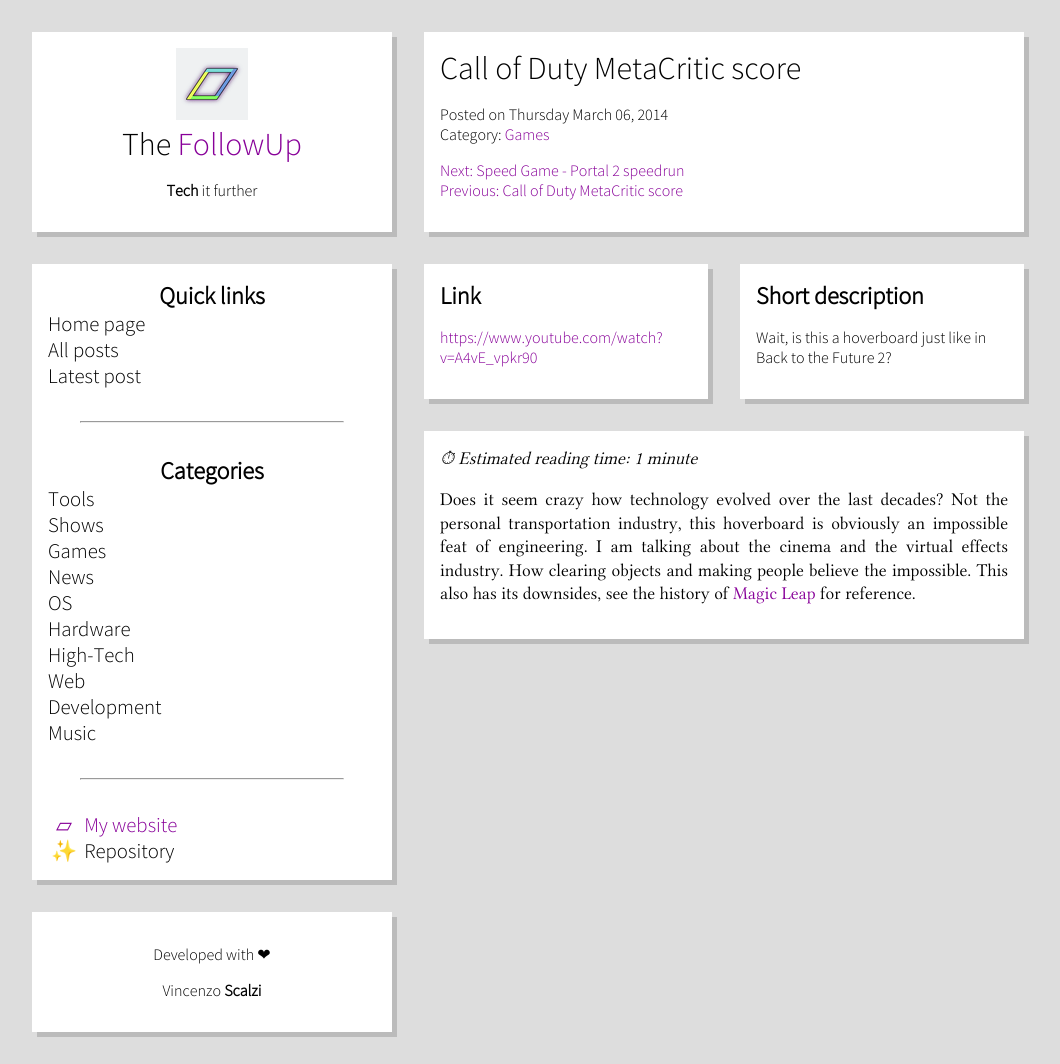
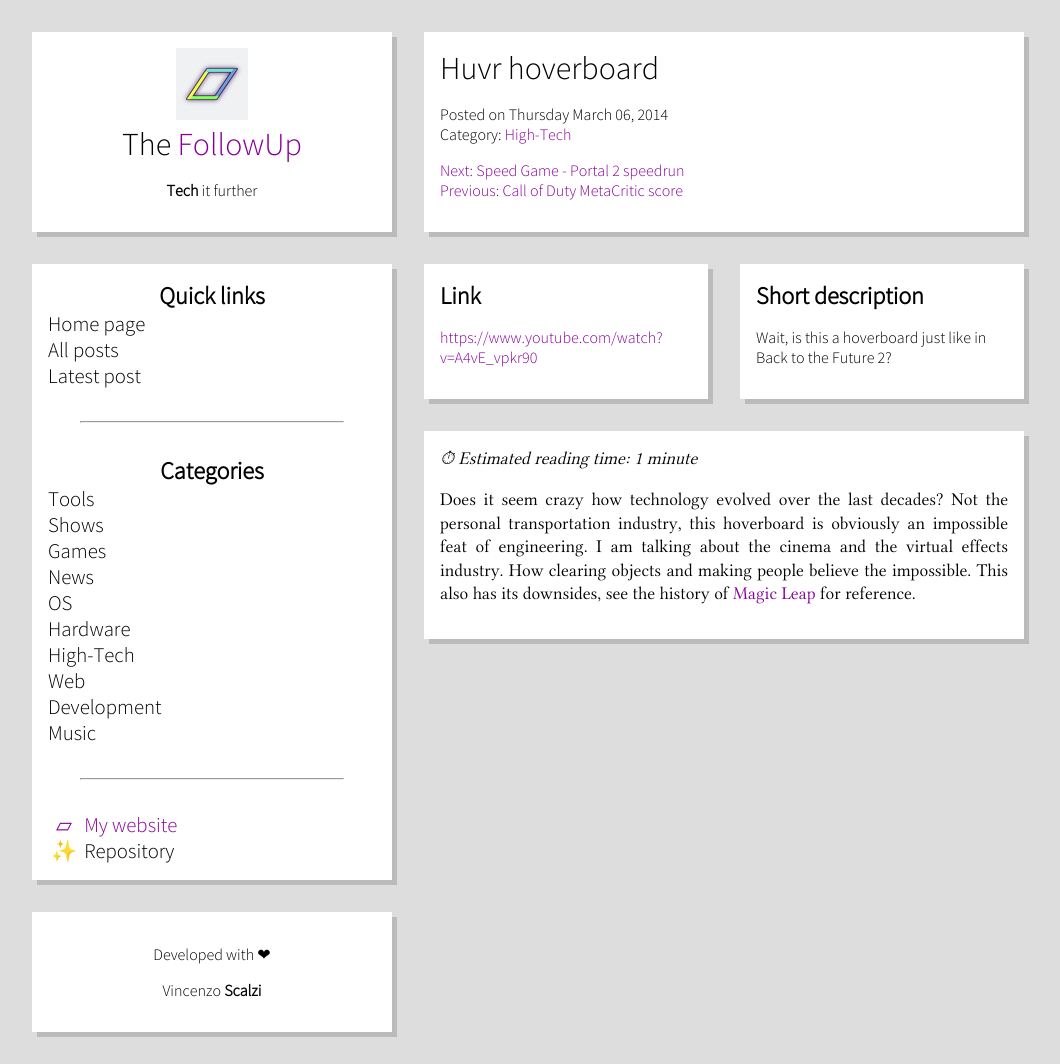
Before and after one commit to vcz-fr/TheFollowUp, a Jekyll site: the page built from _posts/2014/03/2014-03-06-huvr-hoverboard.md, in a window 1280 px wide. Shown: the whole page, without its empty margins (112-1172 px from the left). Built offline with Jekyll 4.4.1, drawn with Linux system fonts in a browser that asks for light colours.

Commit message:
fix: Repeated title

```diff
--- a/_posts/2014/03/2014-03-06-huvr-hoverboard.md
+++ b/_posts/2014/03/2014-03-06-huvr-hoverboard.md
@@ -1,8 +1,8 @@
 ---
 layout: post
 
-title: "Call of Duty MetaCritic score"
-categories: ["Games"]
+title: "Huvr hoverboard"
+categories: ["High-Tech"]
 
 date: "2014-03-06"
 
```
